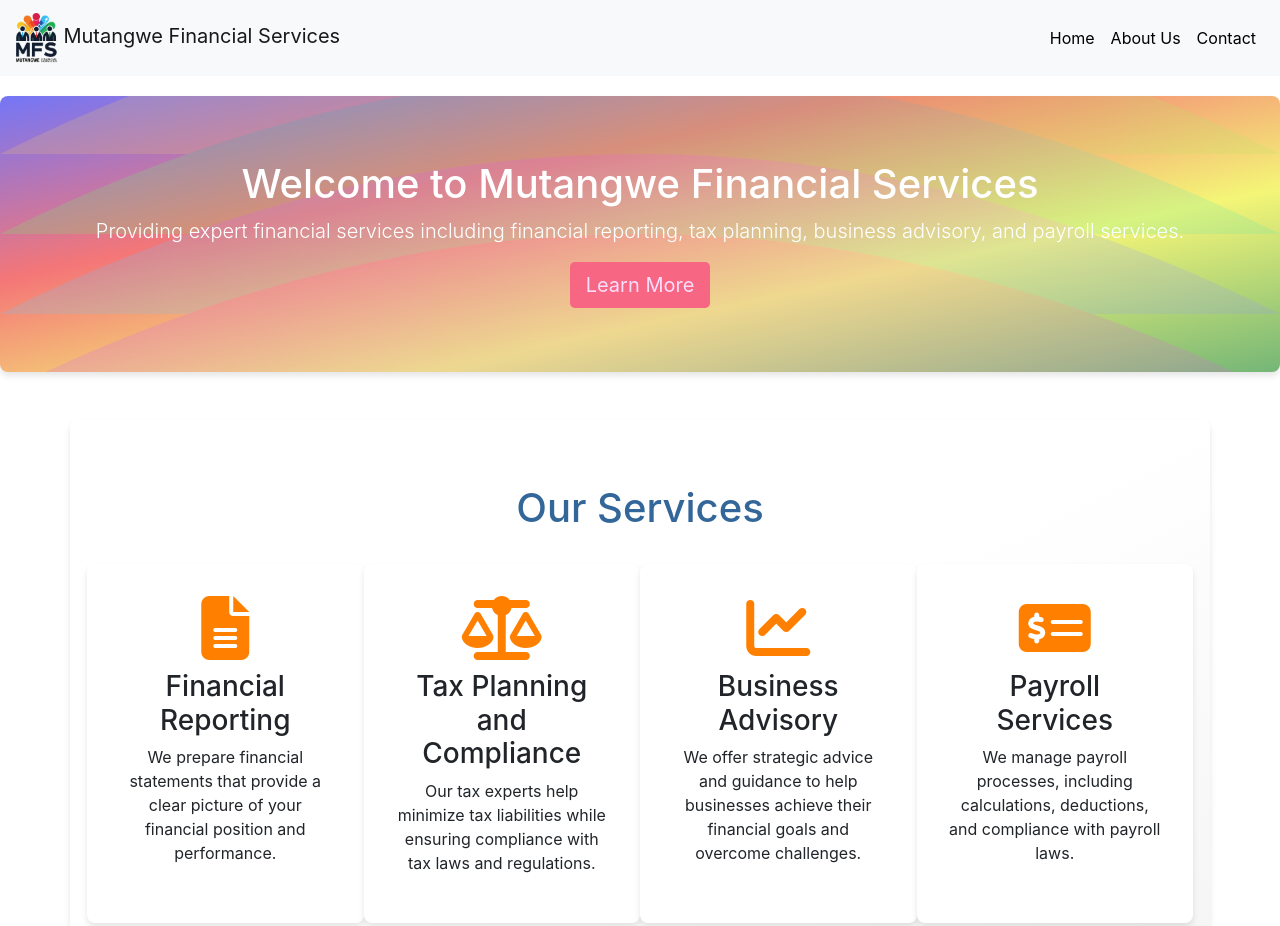
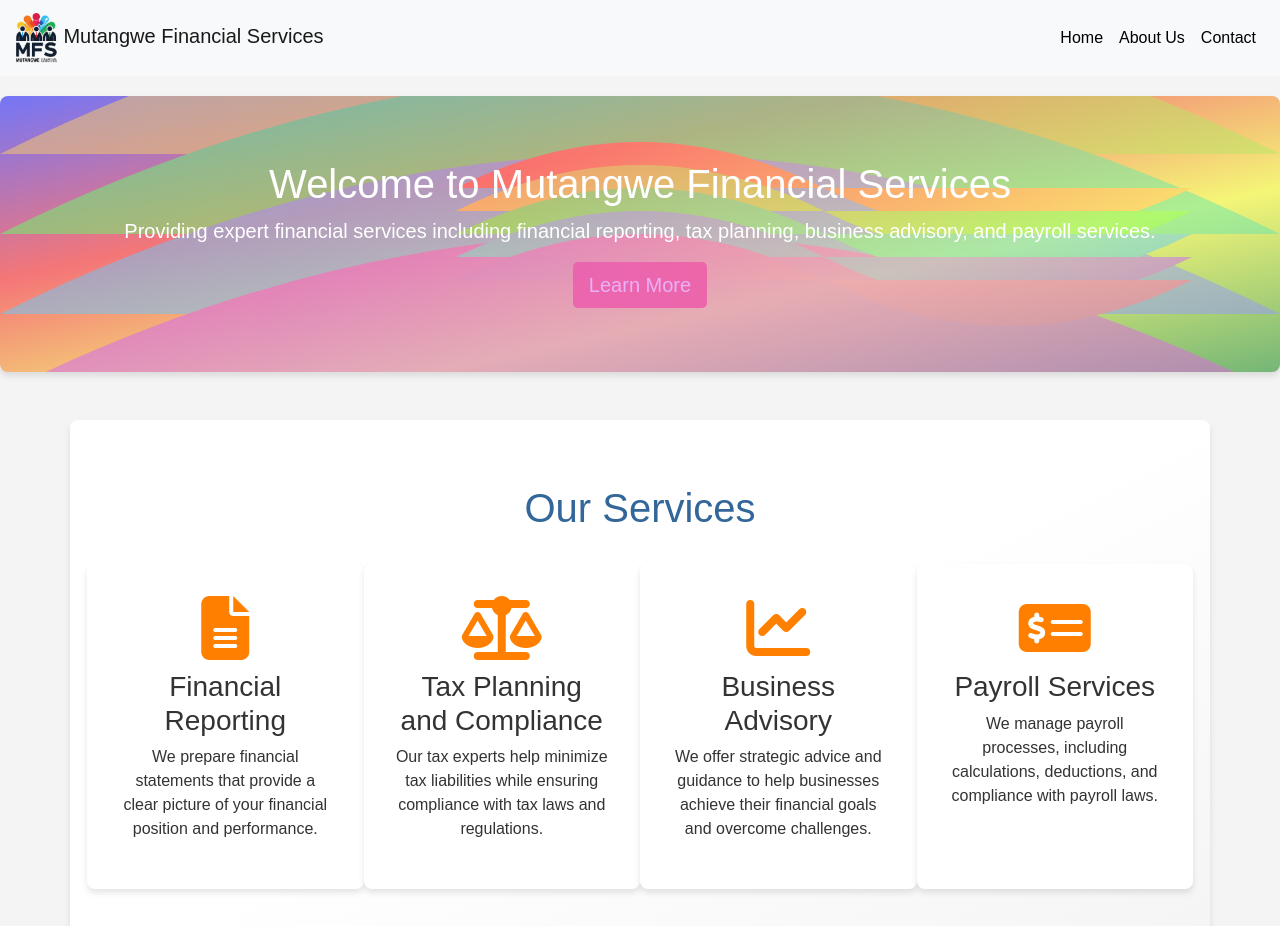
Before and after one commit to miketheburnz/mfs_website, a website: page public/index.html in a window 1280 px wide. Shown: the top 926 px of the page. Drawn offline with nearby package versions, Linux system fonts and the light colour scheme; files whose address does not match are found by name.

Commit message:
Update index.html

```diff
--- a/public/index.html
+++ b/public/index.html
@@ -11,6 +11,163 @@
     <script src="https://cdnjs.cloudflare.com/ajax/libs/popper.js/1.16.0/umd/popper.min.js"></script>
     <script src="https://maxcdn.bootstrapcdn.com/bootstrap/4.5.2/js/bootstrap.min.js"></script>
     <script src="js/scripts.js" defer></script>
+    <style>
+        body {
+            font-family: Arial, sans-serif;
+            margin: 0;
+            padding: 0;
+            background-color: #f4f4f4;
+            color: #333;
+        }
+
+        .navbar {
+            margin-bottom: 20px;
+            background-color: white; /* White navbar */
+            color: black; /* Black text */
+        }
+
+        .navbar .nav-link {
+            color: black !important; /* Force text color to black */
+        }
+
+        .jumbotron {
+            position: relative;
+            color: white;
+            margin-bottom: 0;
+            overflow: hidden;
+            text-align: center;
+            padding: 4rem 2rem;
+            border-radius: 0.5rem;
+            box-shadow: 0 4px 6px rgba(0, 0, 0, 0.1);
+        }
+
+        .jumbotron .artistic-background {
+            position: absolute;
+            width: 100%;
+            height: 100%;
+            top: 0;
+            left: 0;
+            z-index: 0;
+            opacity: 0.5; /* Adjust the opacity to make text readable */
+        }
+
+        .jumbotron .logo-container {
+            max-width: 200px; /* Make logo smaller */
+            margin: 0 auto;
+            z-index: 1;
+        }
+
+        .jumbotron .logo-container img {
+            width: 100%;
+            height: auto;
+        }
+
+        .jumbotron .lead,
+        .jumbotron h1 {
+            z-index: 1;
+            position: relative;
+        }
+
+        .jumbotron .btn-primary {
+            background-color: #ff6666; /* Light red color */
+            border: none;
+        }
+
+        footer {
+            background-color: #336699; /* Lighter blue background */
+            color: white;
+            text-align: center;
+            padding: 10px;
+            position: relative;
+            width: 100%;
+            bottom: 0;
+        }
+
+        #services-overview .col-md-3 {
+            margin-bottom: 20px;
+        }
+
+        #services-overview .fa-4x {
+            color: #ff8000;
+            margin-bottom: 10px;
+        }
+
+        .form-group .invalid-feedback {
+            display: none;
+        }
+
+        .was-validated .form-group .invalid-feedback {
+            display: block;
+        }
+
+        /* Additional Stylish Elements */
+
+        header.jumbotron {
+            text-align: center;
+            border-radius: 0.5rem;
+            box-shadow: 0 4px 6px rgba(0, 0, 0, 0.1);
+        }
+
+        section#services-overview {
+            background: linear-gradient(to bottom right, #ffffff 50%, #f4f4f4);
+            padding: 4rem 2rem;
+            border-radius: 0.5rem;
+            box-shadow: 0 4px 6px rgba(0, 0, 0, 0.1);
+        }
+
+        section#services-overview h2 {
+            margin-bottom: 2rem;
+            font-size: 2.5rem;
+            color: #336699;
+        }
+
+        section#services-overview .col-md-3 {
+            padding: 2rem;
+            background: white;
+            border-radius: 0.5rem;
+            box-shadow: 0 4px 6px rgba(0, 0, 0, 0.1);
+            transition: transform 0.3s;
+        }
+
+        section#services-overview .col-md-3:hover {
+            transform: translateY(-10px);
+        }
+
+        footer {
+            padding: 2rem;
+            border-radius: 0.5rem 0.5rem 0 0;
+        }
+
+        footer img {
+            margin: 0.5rem;
+            filter: brightness(0) invert(1);
+        }
+
+        footer p {
+            margin-top: 1rem;
+            font-size: 1rem;
+        }
+
+        /* Parallax Scrolling */
+
+        .parallax {
+            background-attachment: fixed;
+            background-position: center;
+            background-repeat: no-repeat;
+            background-size: cover;
+            position: relative;
+            height: 300px; /* Make background image smaller */
+        }
+
+        .scroll-reveal {
+            opacity: 0;
+            transition: opacity 1s ease-in-out;
+        }
+
+        .scroll-reveal.reveal {
+            opacity: 1;
+        }
+    </style>
 </head>
 <body>
     <nav class="navbar navbar-expand-lg navbar-light bg-light">
@@ -31,7 +188,35 @@
     </nav>
 
     <header class="jumbotron text-center">
-        <div class="artistic-background"></div>
+        <svg class="artistic-background" xmlns="http://www.w3.org/2000/svg" viewBox="0 0 800 600">
+            <defs>
+                <linearGradient id="gradient1" gradientUnits="objectBoundingBox">
+                    <stop offset="0%" stop-color="#ff6666"/>
+                    <stop offset="100%" stop-color="#ffcc66"/>
+                </linearGradient>
+                <linearGradient id="gradient2" gradientUnits="objectBoundingBox">
+                    <stop offset="0%" stop-color="#ffcc66"/>
+                    <stop offset="100%" stop-color="#66ff66"/>
+                </linearGradient>
+                <linearGradient id="gradient3" gradientUnits="objectBoundingBox">
+                    <stop offset="0%" stop-color="#66ff66"/>
+                    <stop offset="100%" stop-color="#66ccff"/>
+                </linearGradient>
+                <linearGradient id="gradient4" gradientUnits="objectBoundingBox">
+                    <stop offset="0%" stop-color="#66ccff"/>
+                    <stop offset="100%" stop-color="#cc66ff"/>
+                </linearGradient>
+                <linearGradient id="gradient5" gradientUnits="objectBoundingBox">
+                    <stop offset="0%" stop-color="#cc66ff"/>
+                    <stop offset="100%" stop-color="#ff66cc"/>
+                </linearGradient>
+            </defs>
+            <path d="M0 200 Q400 0 800 200 T1600 200" fill="url(#gradient1)" />
+            <path d="M0 250 Q400 50 800 250 T1600 250" fill="url(#gradient2)" />
+            <path d="M0 300 Q400 100 800 300 T1600 300" fill="url(#gradient3)" />
+            <path d="M0 350 Q400 150 800 350 T1600 350" fill="url(#gradient4)" />
+            <path d="M0 400 Q400 200 800 400 T1600 400" fill="url(#gradient5)" />
+        </svg>
         <h1>Welcome to Mutangwe Financial Services</h1>
         <p class="lead">Providing expert financial services including financial reporting, tax planning, business advisory, and payroll services.</p>
         <a href="about.html" class="btn btn-primary btn-lg">Learn More</a>
@@ -41,6 +226,7 @@
         <h2 class="text-center">Our Services</h2>
         <div class="row">
             <div class="col-md-3 text-center scroll-reveal">
+
                 <i class="fas fa-file-alt fa-4x"></i>
                 <h3>Financial Reporting</h3>
                 <p>We prepare financial statements that provide a clear picture of your financial position and performance.</p>
@@ -57,7 +243,7 @@
             </div>
             <div class="col-md-3 text-center scroll-reveal">
                 <i class="fas fa-money-check-alt fa-4x"></i>
-                                <h3>Payroll Services</h3>
+                <h3>Payroll Services</h3>
                 <p>We manage payroll processes, including calculations, deductions, and compliance with payroll laws.</p>
             </div>
         </div>
```
